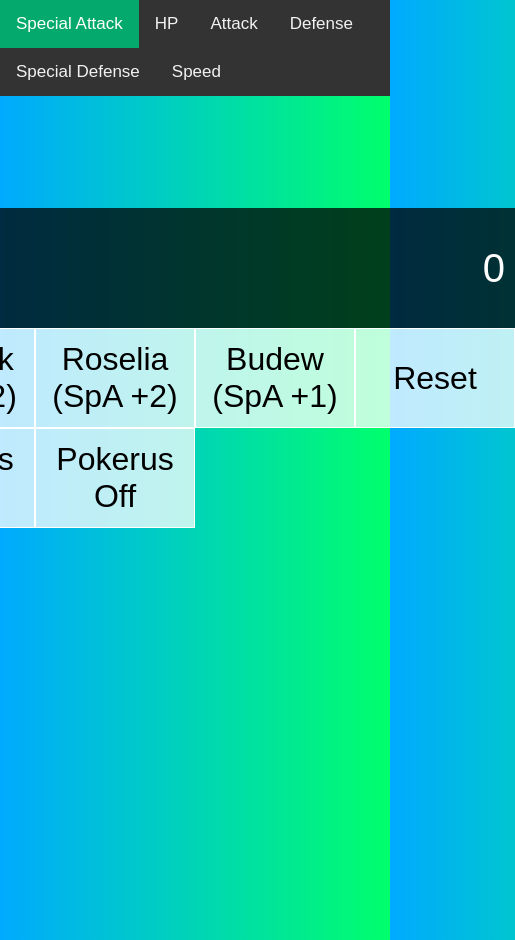
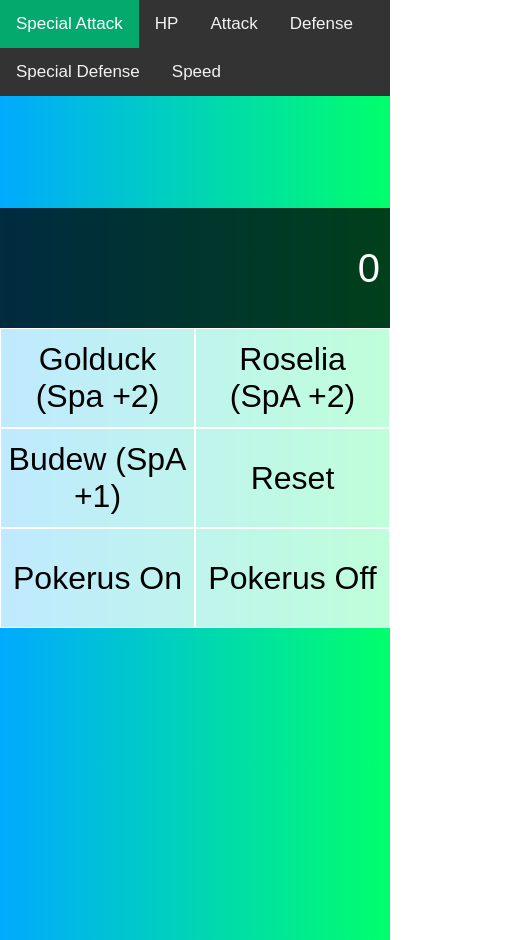
Before and after one commit to jkoger92/EV-Calculator-BDSP, a website: page index.html in a window 390 px wide. Shown: the whole page, 515 px wide, since content can reach past the window. Drawn offline with Linux system fonts and the light colour scheme.

Commit message:
make responsive for mobile

```diff
--- a/style.css
+++ b/style.css
@@ -17,7 +17,8 @@
   justify-content: center;
   align-content: center;
   min-height: 100vh;
-  grid-template-columns: repeat(4, 160px);
+  /*grid-template-columns: repeat(4, 160px); */
+  grid-template-columns: repeat(auto-fit, minmax(160px, auto));
   grid-template-rows: minmax(120px, auto) repeat(5, 100px);
 }
 
```
